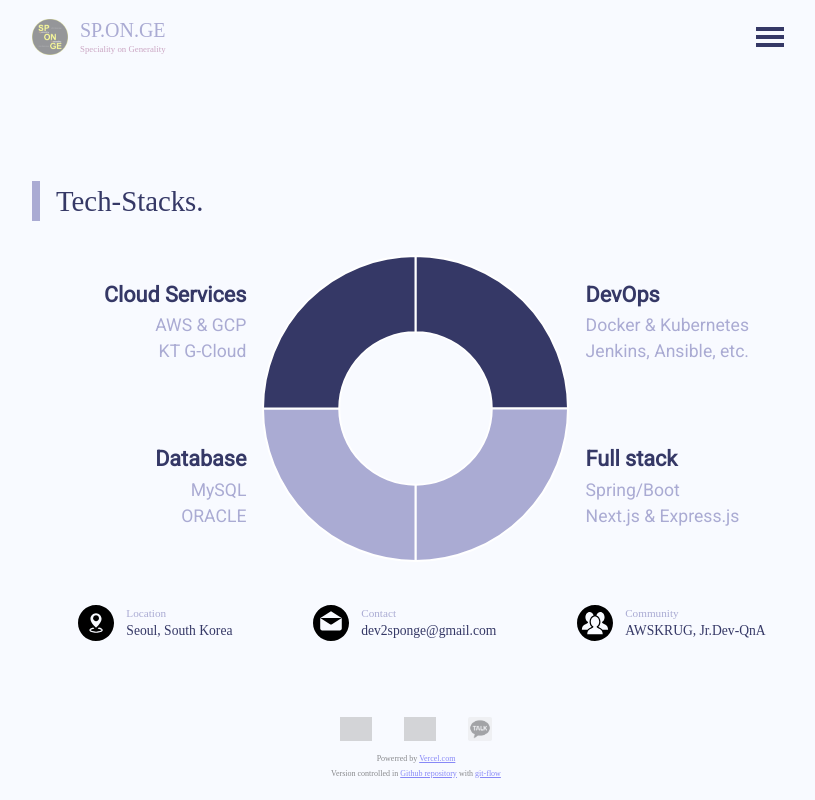
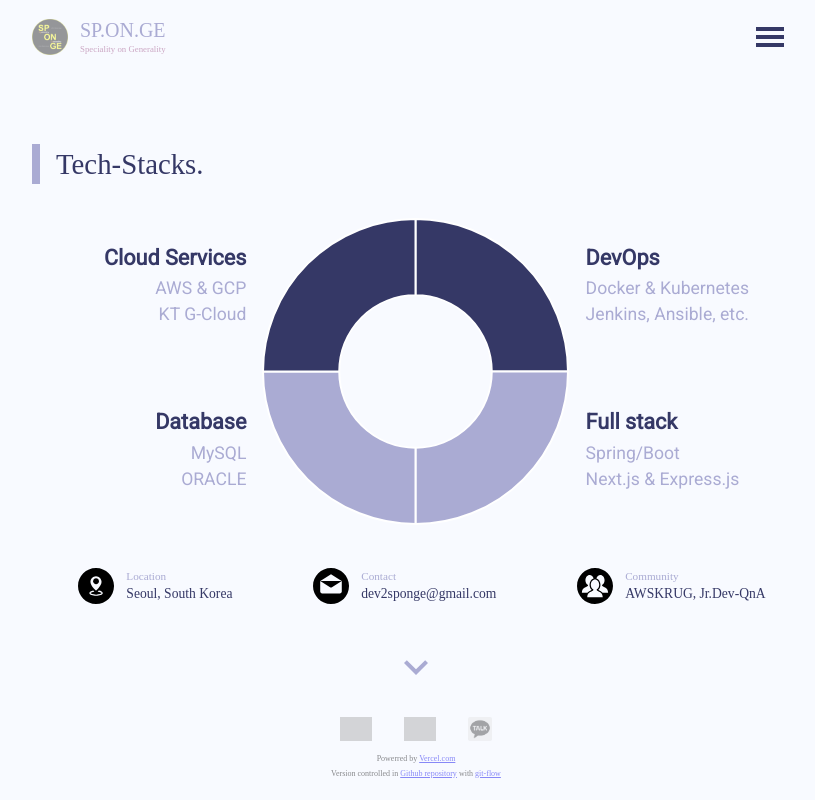
Before and after one commit to devJRL/DevOpsLab-TechProfile, a Next.js app in the folder next/: page /dashboard in a window 1280 px wide. Shown: the whole page, without its empty margins (224-1039 px from the left). Built offline with nearby package versions, Linux system fonts and the light colour scheme; grey boxes are pictures that could not be loaded.

Commit message:
Add link from dashboard with arrow

```diff
--- a/next/pages/dashboard/index.tsx
+++ b/next/pages/dashboard/index.tsx
@@ -17,7 +17,12 @@
   return (
     <Layouts.OneBody
       oneBodyComponent={
-        <Post title={"Tech-Stacks"} generatedContents={makeTechStacks()} />
+        <Post
+          title={"Tech-Stacks"}
+          generatedContents={makeTechStacks()}
+          arrow_href="/devops"
+          arrow_as="/devops"
+        />
       }
     />
   );
```
